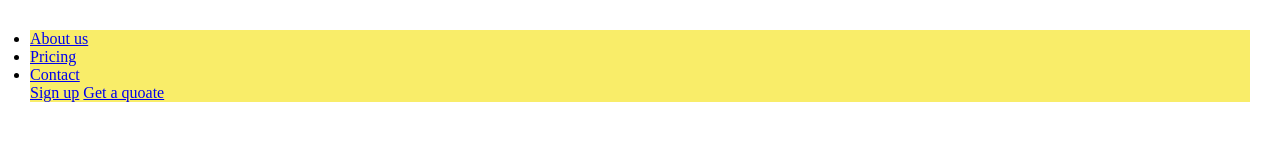
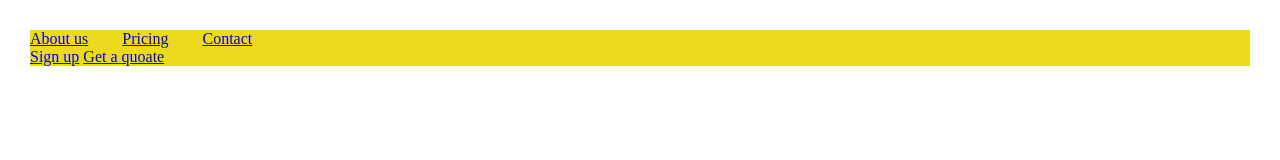
Before and after one commit to Scientific-Research/Sass-Scss-Project, a website: page index.html in a window 1280 px wide. Drawn offline with Linux system fonts and the light colour scheme.

Commit message:
all items are in two lines and first element has no margin using Ampersand sign:  &:first-child {       margin: 0;     }

```diff
--- a/style.scss
+++ b/style.scss
@@ -3,9 +3,24 @@
   padding: 0;
 }
 
-$color-primary: #f9ed69; // yellow color
+$color-primary: #ebda1d; // yellow color
+$color-secondary: #f08a5d; // orange color
+$color-tertiary: #b83b5e; // pink
 
 nav {
   margin: 30px;
   background-color: $color-primary;
 }
+
+.navigation {
+  list-style: none;
+
+  li {
+    display: inline-block;
+    margin-left: 30px;
+
+    &:first-child {
+      margin: 0;
+    }
+  }
+}
```
Also changed, not shown: style.css, 1 other file.
